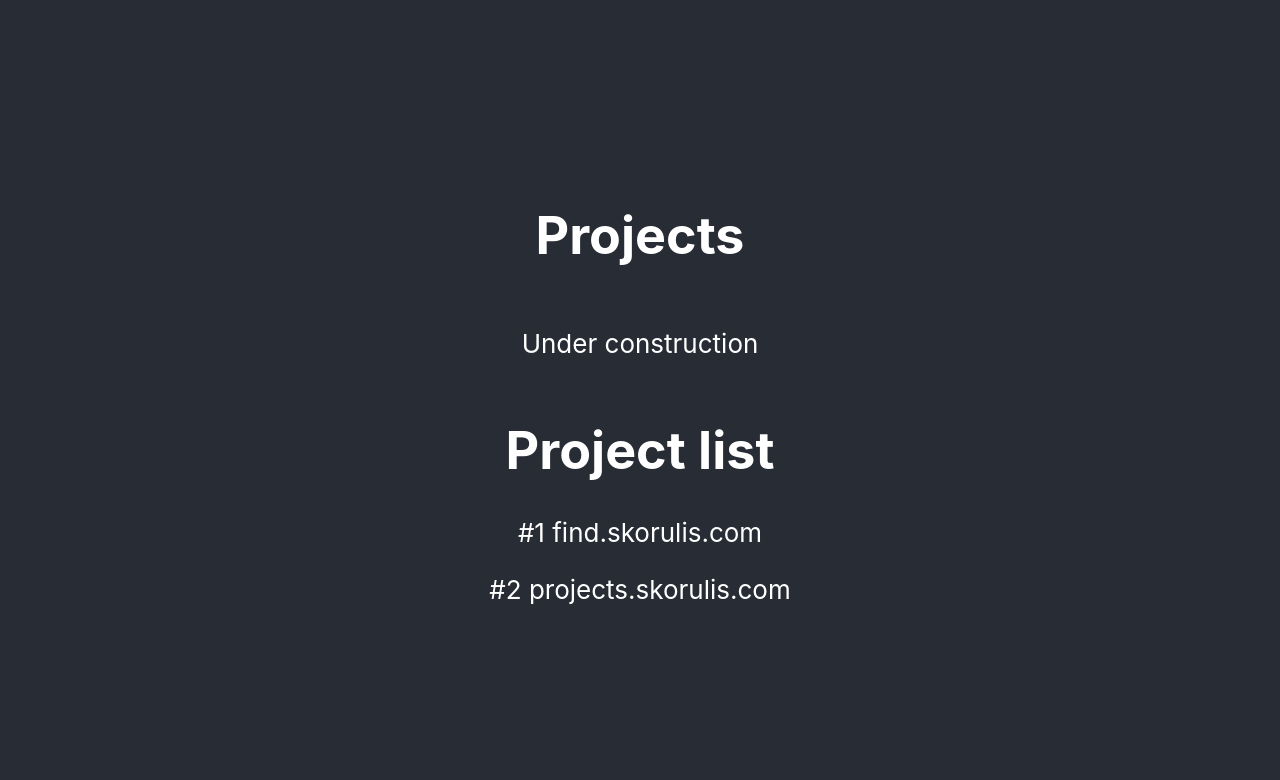
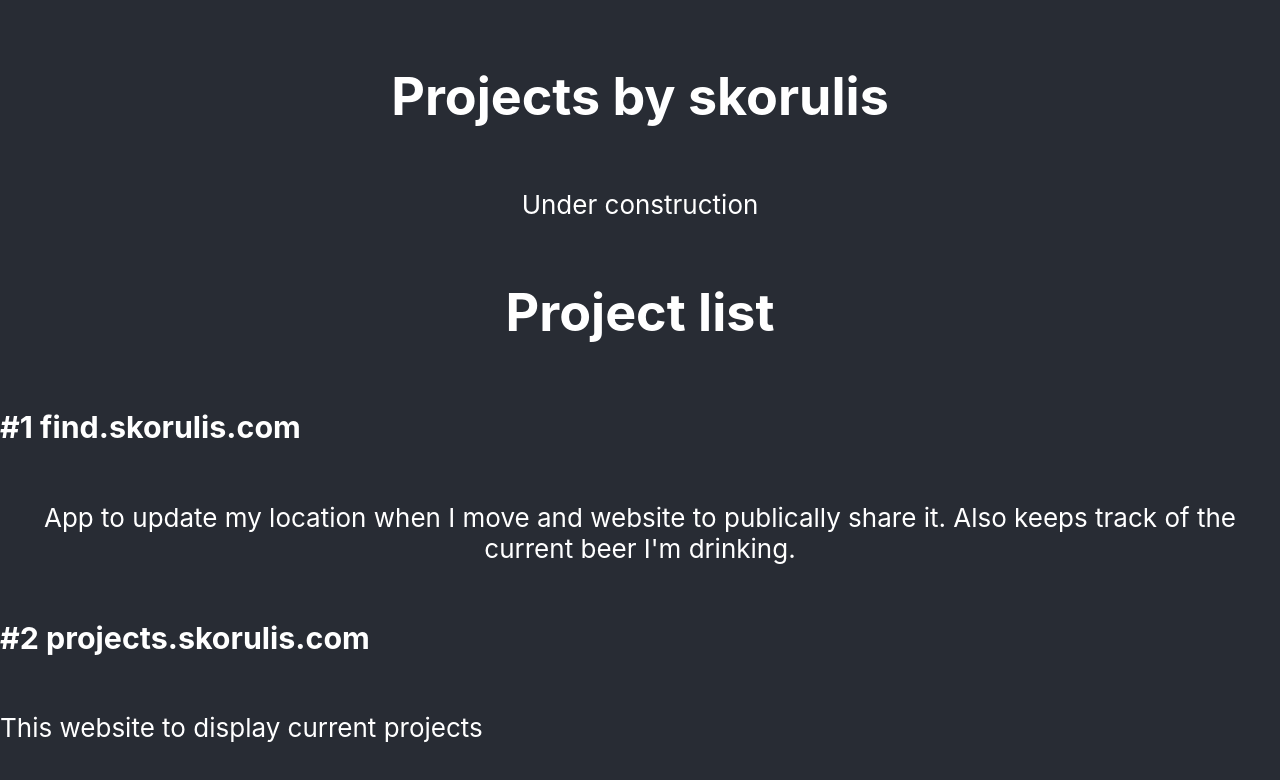
Before and after one commit to skorulis/projects.skorulis.com, a React (Create React App) app: page / in a window 1280 px wide. Shown: the top 780 px of the page. Built offline with nearby package versions, Linux system fonts and the light colour scheme.

Commit message:
Add some basic styling

```diff
--- a/src/App.tsx
+++ b/src/App.tsx
@@ -7,7 +7,7 @@ function App() {
     <div className="App">
       <header className="App-header">
         <h1>
-          Projects
+          Projects by skorulis
         </h1>
         <p>
           Under construction
--- a/src/scene/ProjectCell.tsx
+++ b/src/scene/ProjectCell.tsx
@@ -1,5 +1,6 @@
 import { Component } from "react";
 import { Project } from "../model/Project";
+import CSS from 'csstype';
 
 type ProjectCellProps = {
     project: Project
@@ -12,7 +13,11 @@ export class ProjectCell extends Component<ProjectCellProps, {}> {
     }
 
     render() {
-        return <p>{this.numberString()} {this.props.project.name}</p>
+        return <div style={h1Styles}>
+            <h3>{this.numberString()} {this.props.project.name}</h3>
+            <p>{this.props.project.brief}</p>
+        </div>
+
     }
 
     numberString() {
@@ -20,3 +25,9 @@ export class ProjectCell extends Component<ProjectCellProps, {}> {
     }
 
 }
+
+const h1Styles: CSS.Properties = {
+    display: "flex",
+    flexDirection: "column",
+    alignItems: "start"
+}
```
